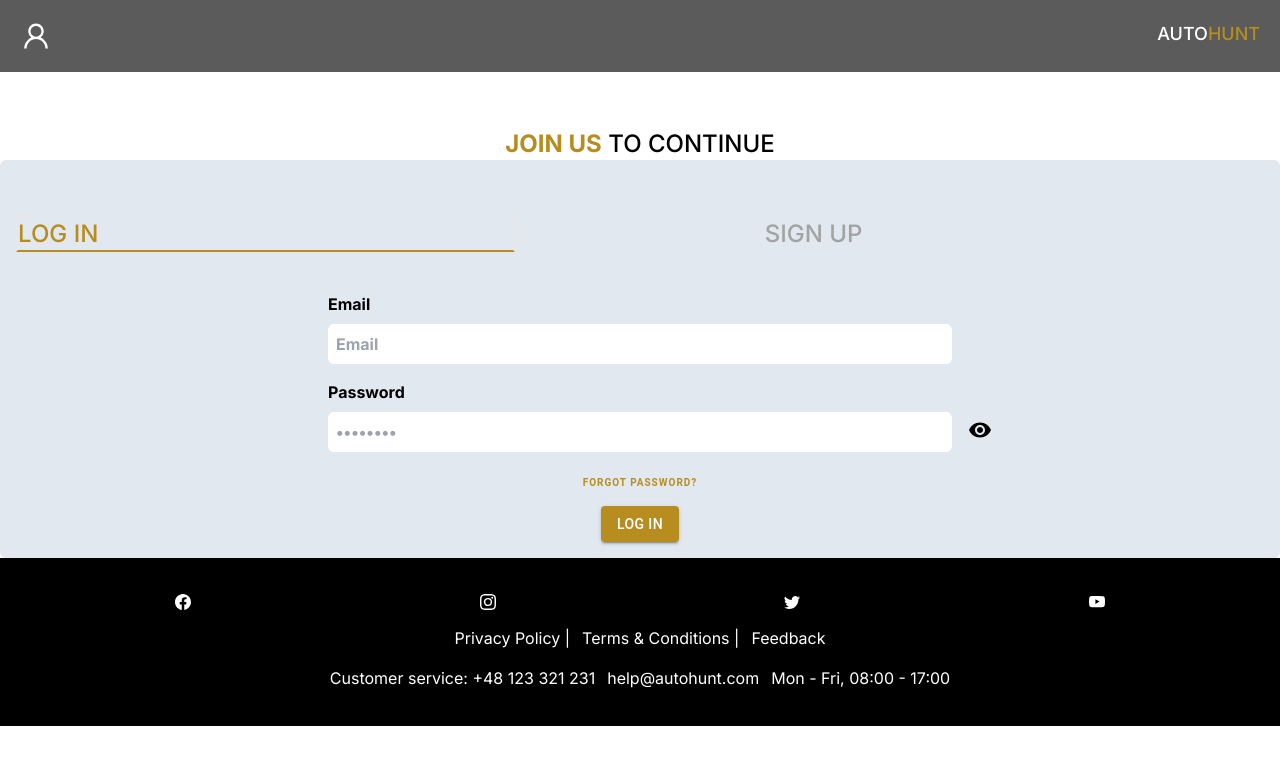
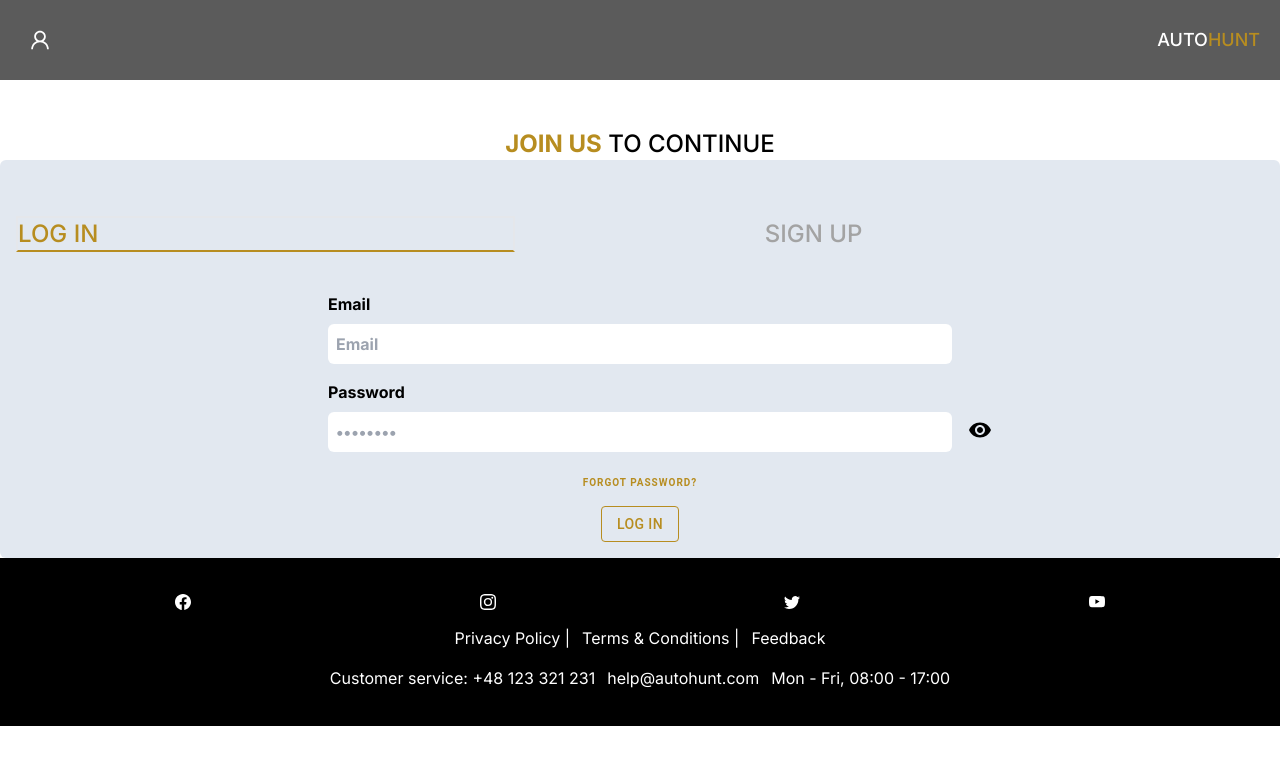
Before and after one commit to Pi0t3r/AutoHunt, a Next.js app: page /register in a window 1280 px wide. Shown: the top 764 px of the page. Built offline with nearby package versions, Linux system fonts and the light colour scheme.

Commit message:
Added IconButton component from MaterialUI;Corrected styles from info when user is registered

```diff
--- a/components/LoginForm/LoginForm.tsx
+++ b/components/LoginForm/LoginForm.tsx
@@ -114,13 +114,14 @@ const LoginForm = () => {
         </Link>
       </Button>
       <Button
-        variant="contained"
+        variant="outlined"
         type="submit"
         sx={{
           alignSelf: 'center',
           transition: 'scale .5s',
-          backgroundColor: '#b78d20',
-          ':hover': { scale: '1.2', backgroundColor: '#b67c10' },
+          borderColor: '#b78d20',
+          color: '#b78d20',
+          ':hover': { scale: '1.2', borderColor: '#b67c10' },
         }}
       >
         Log in
--- a/components/RegisterForm/RegisterForm.tsx
+++ b/components/RegisterForm/RegisterForm.tsx
@@ -1,12 +1,11 @@
+import { LabelInputExtends } from '@/types/InputTypes';
 import { createUserWithEmailAndPassword, getAuth } from '@firebase/auth';
+import VisibilityIcon from '@mui/icons-material/Visibility';
+import VisibilityOffIcon from '@mui/icons-material/VisibilityOff';
+import { Button } from '@mui/material';
 import { collection, doc, setDoc } from 'firebase/firestore';
 import { useState } from 'react';
-import { AiOutlineCloseCircle } from 'react-icons/ai';
 import { db } from '../../firebase';
-import VisibilityOffIcon from '@mui/icons-material/VisibilityOff';
-import VisibilityIcon from '@mui/icons-material/Visibility';
-import { Button } from '@mui/material';
-import { LabelInputExtends } from '@/types/InputTypes';
 
 const LabelInput = ({
   title,
@@ -130,17 +129,7 @@ const RegisterForm = () => {
           Similar Technologies, which I have read.
         </p>
       </div>
-      {info && (
-        <div>
-          <div>
-            <button onClick={() => setInfo(false)}>
-              <AiOutlineCloseCircle />
-            </button>
-          </div>
 
-          <p>You have been registered! Now go to the Login tab and log in.</p>
-        </div>
-      )}
       <Button
         variant="outlined"
         type="submit"
@@ -161,6 +150,14 @@ const RegisterForm = () => {
       >
         Create account
       </Button>
+      {info && (
+        <div className="fixed top-1/2 left-1/2 bg-white -translate-x-1/2 -translate-y-1/2 border-solid border-main rounded-md border-2 p-4">
+          <p>You have been registered! Now go to the Login tab and log in.</p>
+          <Button variant="text" onClick={() => setInfo(false)}>
+            OK!
+          </Button>
+        </div>
+      )}
     </form>
   );
 };
--- a/components/navbar/Navbar.tsx
+++ b/components/navbar/Navbar.tsx
@@ -3,6 +3,7 @@ import Link from 'next/link';
 import { AiOutlineUser } from 'react-icons/ai';
 import { useUserContext } from '../../context/UserContext';
 import LoggedInNabar from './LoggedInNavbar';
+import IconButton from '@mui/material/IconButton';
 export default function Navbar() {
   const { user } = useUserContext();
 
@@ -12,14 +13,17 @@ export default function Navbar() {
 
   return (
     <header className="fixed bg-[#515151f0] inset-x-0 top-0 p-5 z-[51] items-center max-w-7xl mx-auto">
-      <nav className="flex justify-between">
-        <div>
-          <span className="text-white">
-            <Link href="/register">
-              <AiOutlineUser className="w-8 h-8" />
-            </Link>
-          </span>
-        </div>
+      <nav className="flex justify-between items-center">
+        <Link href="/register">
+          <IconButton
+            sx={{
+              color: 'white',
+            }}
+          >
+            <AiOutlineUser />
+          </IconButton>
+        </Link>
+
         <Link href="/" className="text-white no-underline">
           <h1 className="uppercase font-medium text-lg">
             Auto<span className="text-main">hunt</span>
```
